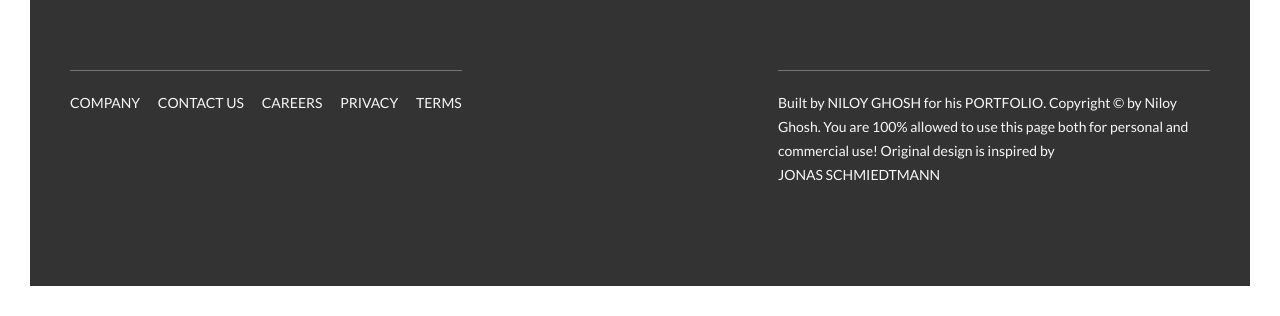
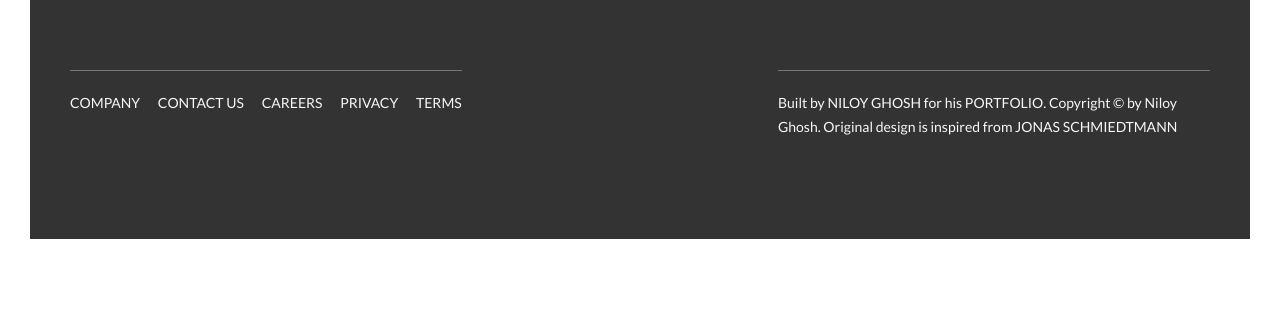
Before and after one commit to nilgzx/natours, a website: page index.html in a window 1280 px wide. Shown: the part 5432-5748 px from the top of the page. After the commit the page ends 5701 px from the top, so only its background shows below. Drawn offline with Linux system fonts and the light colour scheme.

Commit message:
Update index.html

```diff
--- a/index.html
+++ b/index.html
@@ -368,7 +368,7 @@
 
                 <div class="col-1-of-2">
                     <p class="footer__copyright">
-                        Built by <a href="#" class="footer__link">Niloy Ghosh</a> for his <a href="#" class="footer__link">portfolio</a>. Copyright &copy; by Niloy Ghosh. You are 100% allowed to use this page both for personal and commercial use! Original design is inspired by <a href="#" class="footer__link">Jonas Schmiedtmann</a>
+                        Built by <a href="#" class="footer__link">Niloy Ghosh</a> for his <a href="#" class="footer__link">portfolio</a>. Copyright &copy; by Niloy Ghosh. Original design is inspired from <a href="#" class="footer__link">Jonas Schmiedtmann</a>
                     </p>
                 </div>
             </div>
```
